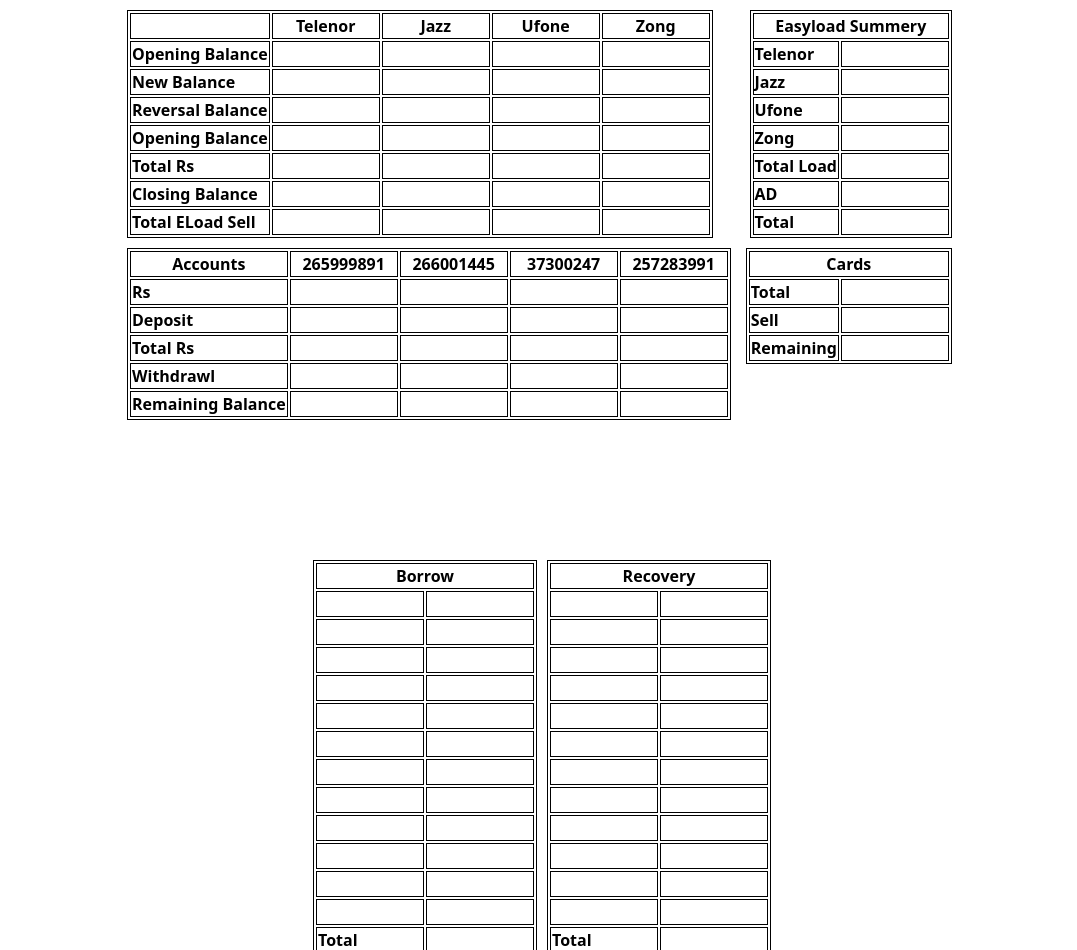
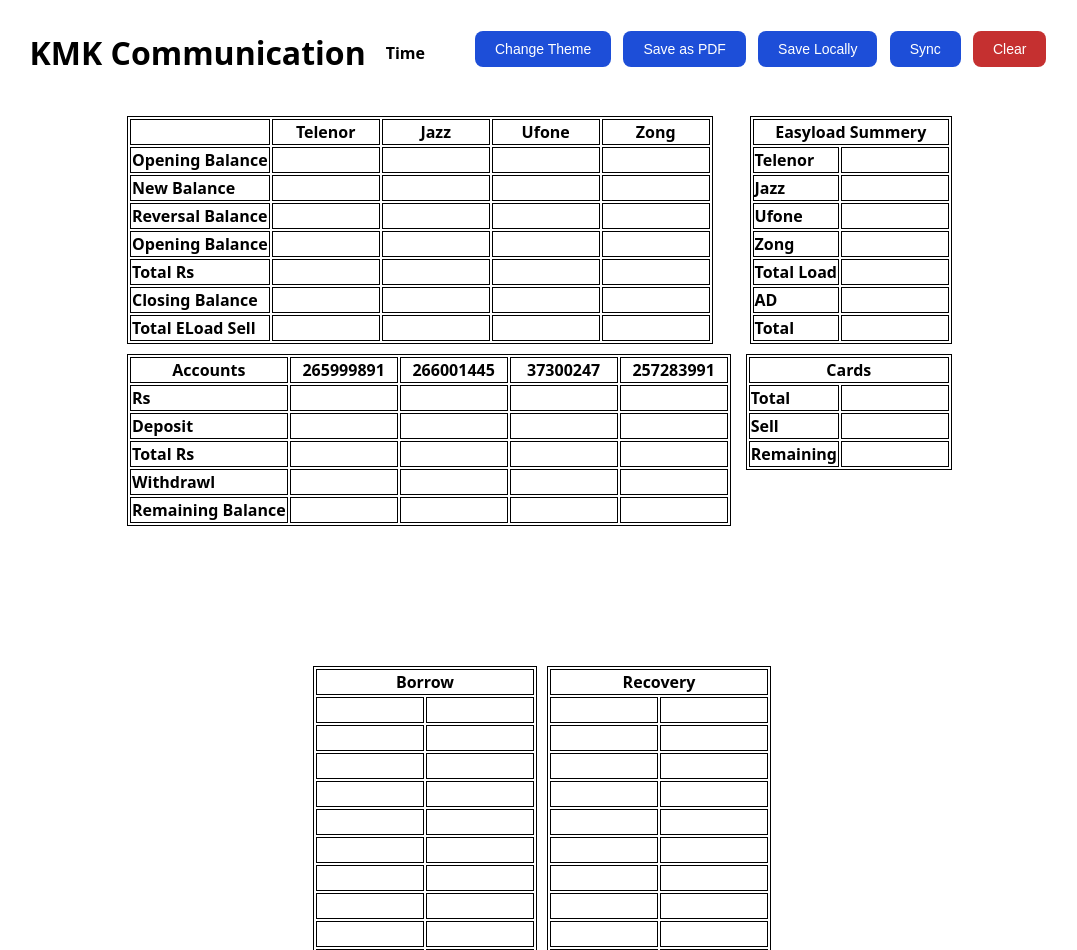
Before and after one commit to maakbarofficial/ledger-sheet-js, a website built with Vite: page index.html in a window 1280 px wide. Shown: the top 950 px of the page, without its empty margins (108-1185 px from the left). Built offline with nearby package versions, Linux system fonts and the light colour scheme.

Commit message:
Add title and actions, Add CSS and Add Theme Toggler

```diff
--- a/index.html
+++ b/index.html
@@ -8,6 +8,24 @@
   </head>
   <body>
     <div class="container">
+      <div class="header">
+          <div class="title-container">
+            <h1>KMK Communication</h1>
+          </div>
+          <div class="time-actions-container">
+            <div class="time">
+              Time
+            </div>
+            <div class="actions">
+              <button id="theme-toggle" class="button" onclick="toggleTheme()">Change Theme</button>
+              <button class="button">Save as PDF</button>
+              <button class="button">Save Locally</button>
+              <button class="button">Sync</button>
+              <button class="button-danger">Clear</button>
+            </div>
+          </div>
+      </div>
+
       <div class="eload-accounts-container">
         <div>
           <div class="easyload-container">
--- a/src/main.js
+++ b/src/main.js
@@ -1 +1,17 @@
-import './style.css'
+import "./style.css";
+
+// Theme Toggler
+function toggleTheme() {
+  const container = document.querySelector(".container");
+  container.classList.toggle("dark-mode");
+
+  const theme = container.classList.contains("dark-mode") ? "dark" : "light";
+  localStorage.setItem("theme", theme);
+}
+
+const container = document.querySelector(".container");
+if (localStorage.getItem("theme") === "dark") {
+  container.classList.add("dark-mode");
+}
+
+document.getElementById("theme-toggle").addEventListener("click", toggleTheme);
--- a/src/style.css
+++ b/src/style.css
@@ -23,6 +23,10 @@
   border: none;
   height: 100%;
   outline: none;
+}
+
+input:disabled {
+  background-color: white;
 }
 
 .mx {
@@ -57,10 +61,71 @@
   text-align: center;
 }
 
+.button {
+  color: white;
+  background-color: #1d4ed8;
+  padding: 0.625rem 1.25rem;
+  border-radius: 0.5rem;
+  font-weight: 500;
+  font-size: 0.875rem;
+  margin-right: 0.5rem;
+  margin-bottom: 0.5rem;
+  transition: background-color 0.3s, box-shadow 0.3s;
+  border: none;
+  cursor: pointer;
+}
+
+.button:hover {
+  background-color: #1e40af;
+}
+
+.button:focus {
+  outline: none;
+  box-shadow: 0 0 0 4px rgba(37, 99, 235, 0.5);
+}
+
+.button-danger {
+  color: white;
+  background-color: #c53030;
+  padding: 0.625rem 1.25rem;
+  border-radius: 0.5rem;
+  font-weight: 500;
+  font-size: 0.875rem;
+  margin-right: 0.5rem;
+  margin-bottom: 0.5rem;
+  transition: background-color 0.3s, box-shadow 0.3s;
+  border: none;
+  cursor: pointer;
+}
+
+.button-danger:hover {
+  background-color: #b91c1c;
+}
+
+.button-danger:focus {
+  outline: none;
+  box-shadow: 0 0 0 4px rgba(239, 68, 68, 0.5);
+}
+
 .container {
   width: 100%;
   padding: 10px;
   margin: 0 auto;
+}
+
+.header {
+  display: flex;
+  align-items: center;
+  justify-content: center;
+  gap: 20px;
+  margin-bottom: 20px;
+}
+
+.time-actions-container {
+  display: flex;
+  align-items: center;
+  justify-content: space-between;
+  gap: 50px;
 }
 
 .eload-accounts-container {
@@ -110,3 +175,17 @@
   appearance: none;
   margin: 0;
 }
+
+/* Dark Mode */
+.dark-mode {
+  background-color: black;
+  color: white;
+}
+
+/* Dark Mode Table Styling */
+.dark-mode table,
+.dark-mode tr,
+.dark-mode th,
+.dark-mode td {
+  border: 1px solid white;
+}
```
